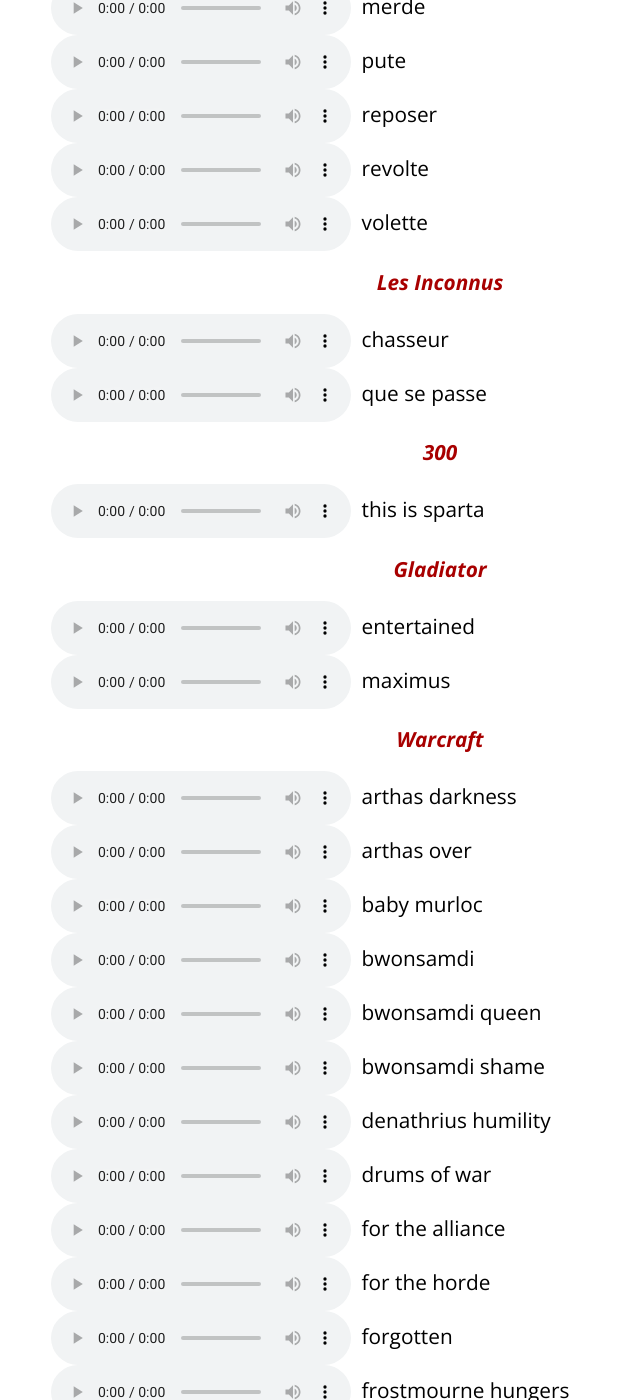
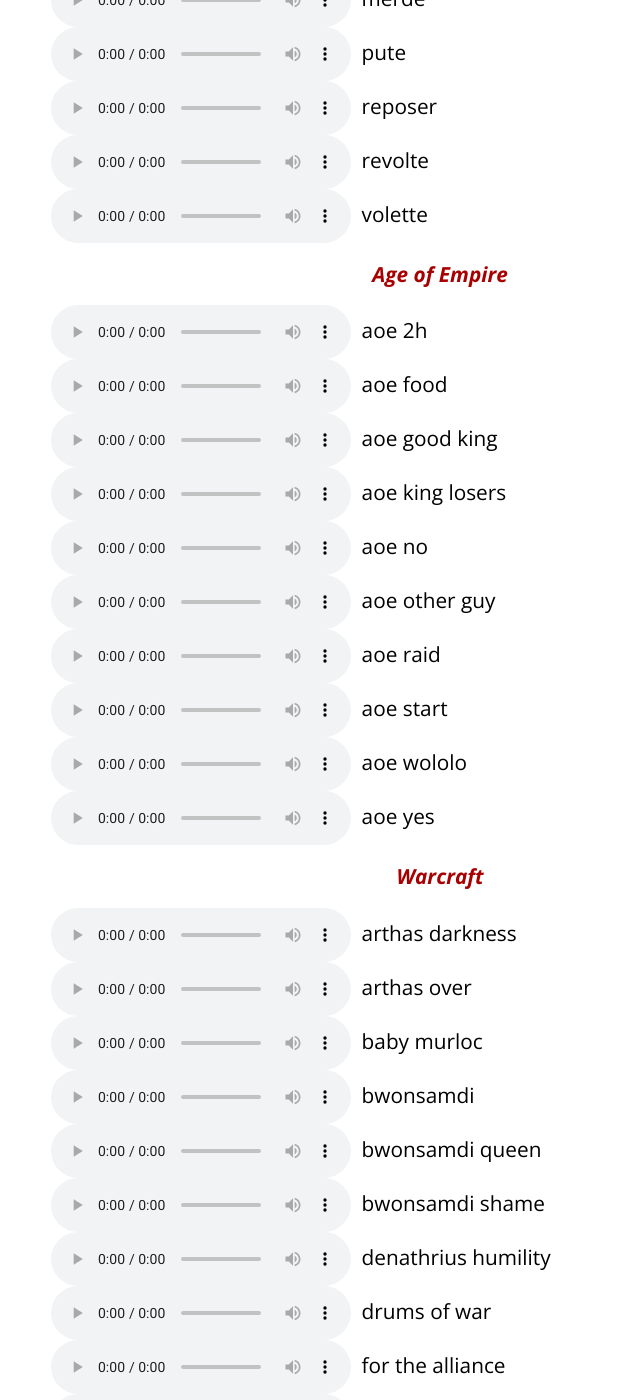
Before and after one commit to Philaeux/philaeux.github.io, a Jekyll site: the page built from sounds.md, in a window 1280 px wide and 1400 px high, scrolled down 5673 px. Shown: the whole window, without its empty margins (200-840 px from the left). Built offline with Jekyll 4.4.1, drawn with Linux system fonts in a browser that asks for light colours; some of the changed text lies outside the part shown.

Commit message:
AOE sounds

```diff
--- a/sounds.md
+++ b/sounds.md
@@ -123,19 +121,18 @@
 * &nbsp; <audio controls><source src="/assets/sounds/kaamelott/bon_ben_revolte.mp3" type="audio/mpeg"></audio>&nbsp; revolte
 * &nbsp; <audio controls><source src="/assets/sounds/kaamelott/a_la_volette1.mp3" type="audio/mpeg"></audio>&nbsp; volette
 
-### Les Inconnus
+### Age of Empire
 
-* &nbsp; <audio controls><source src="/assets/sounds/inconnus/chasseur.mp3" type="audio/mpeg"></audio>&nbsp; chasseur
-* &nbsp; <audio controls><source src="/assets/sounds/inconnus/mais_que_se_passe_t_il.mp3" type="audio/mpeg"></audio>&nbsp; que se passe
-
-### 300
-
-* &nbsp; <audio controls><source src="/assets/sounds/300/this_is_sparta.mp3" type="audio/mpeg"></audio>&nbsp; this is sparta
-
-### Gladiator
-
-* &nbsp; <audio controls><source src="/assets/sounds/gladiator/are_you_not_entertained.mp3" type="audio/mpeg"></audio>&nbsp; entertained
-* &nbsp; <audio controls><source src="/assets/sounds/gladiator/my_name_is_maximus.mp3" type="audio/mpeg"></audio>&nbsp; maximus
+* &nbsp; <audio controls><source src="/assets/sounds/aoe/aoe_2h.mp3" type="audio/mpeg"></audio>&nbsp; aoe 2h
+* &nbsp; <audio controls><source src="/assets/sounds/aoe/aoe_food.mp3" type="audio/mpeg"></audio>&nbsp; aoe food
+* &nbsp; <audio controls><source src="/assets/sounds/aoe/aoe_good_king.mp3" type="audio/mpeg"></audio>&nbsp; aoe good king
+* &nbsp; <audio controls><source src="/assets/sounds/aoe/aoe_king_losers.mp3" type="audio/mpeg"></audio>&nbsp; aoe king losers
+* &nbsp; <audio controls><source src="/assets/sounds/aoe/aoe_no.mp3" type="audio/mpeg"></audio>&nbsp; aoe no
+* &nbsp; <audio controls><source src="/assets/sounds/aoe/aoe_other_guy.mp3" type="audio/mpeg"></audio>&nbsp; aoe other guy
+* &nbsp; <audio controls><source src="/assets/sounds/aoe/aoe_raid.mp3" type="audio/mpeg"></audio>&nbsp; aoe raid
+* &nbsp; <audio controls><source src="/assets/sounds/aoe/aoe_start.mp3" type="audio/mpeg"></audio>&nbsp; aoe start
+* &nbsp; <audio controls><source src="/assets/sounds/aoe/aoe_wololo.mp3" type="audio/mpeg"></audio>&nbsp; aoe wololo
+* &nbsp; <audio controls><source src="/assets/sounds/aoe/aoe_yes.mp3" type="audio/mpeg"></audio>&nbsp; aoe yes
 
 ### Warcraft
 
```
Also changed, not shown: other parts of sounds.md (+12 -4 lines), 11 other files.
